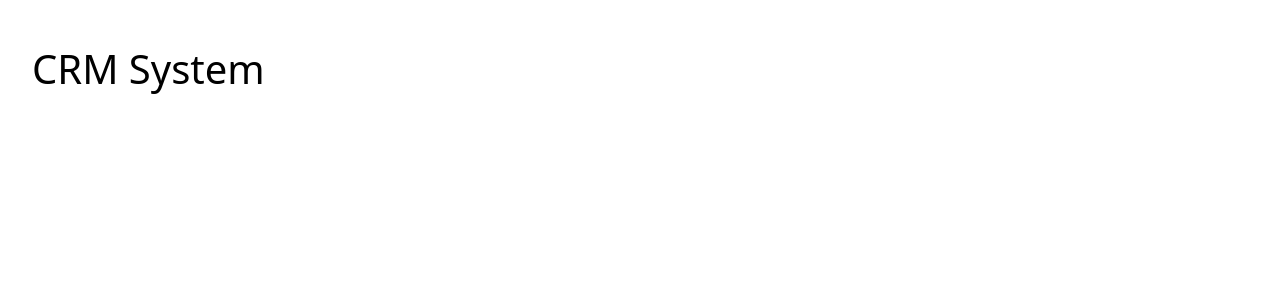
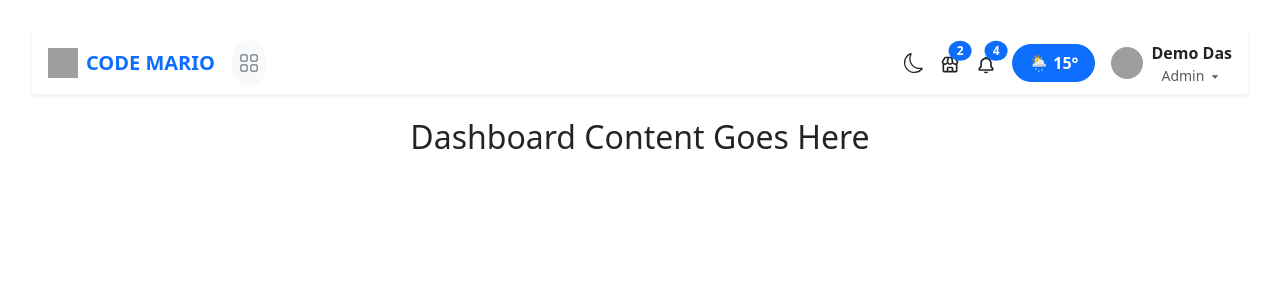
Before and after one commit to Anilpolai/CRM-System, a React (Vite) app: page / in a window 1280 px wide. Shown: the top 300 px of the page. Built offline with nearby package versions, Linux system fonts and the light colour scheme; grey boxes are pictures that could not be loaded.

Commit message:
add the navbar and sidebar coding

```diff
--- a/src/App.jsx
+++ b/src/App.jsx
@@ -1,13 +1,14 @@
 import { useState } from 'react'
 import './App.css'
-import Navbar from './components/Navber/navbar'
-import Sidebar from './components/sidebar'
+import Layout from './components/Layout/Layout'
 function App() {
   const [count, setCount] = useState(0)
 
   return (
     <>
-      <Navbar />
+      <Layout>
+      <h2>Dashboard Content Goes Here</h2>
+    </Layout>
     </>
   )
 }
--- /dev/null
+++ b/src/components/Layout/Layout.jsx
@@ -0,0 +1,23 @@
+import React, { useState } from 'react';
+import Navbar from '../Navber/navbar';
+import Sidebar from '../sidebar';
+
+const Layout = ({ children }) => {
+  const [sidebarOpen, setSidebarOpen] = useState(false);
+
+  const toggleSidebar = () => {
+    setSidebarOpen(prev => !prev);
+  };
+
+  return (
+    <div>
+      <Navbar toggleSidebar={toggleSidebar} />
+      <Sidebar isOpen={sidebarOpen} />
+      <div className={`content-area ${sidebarOpen ? 'ms-240' : 'ms-0'} p-4`} style={{ marginLeft: sidebarOpen ? '240px' : '0', transition: 'margin 0.3s ease' }}>
+        {children}
+      </div>
+    </div>
+  );
+};
+
+export default Layout;
--- a/src/components/Navber/navbar.css
+++ b/src/components/Navber/navbar.css
@@ -0,0 +1,15 @@
+
+.bg-teal {
+  background-color: #319790;
+  color: white;
+}
+
+.text-teal {
+  color: #319790;
+}
+
+.badge {
+  font-size: 0.6rem;
+  height: 18px;
+  line-height: 1;
+}
--- a/src/components/Navber/navbar.jsx
+++ b/src/components/Navber/navbar.jsx
@@ -1,15 +1,75 @@
-import React from 'react'
-import './navbar.css'
-const navbar = () => {
+import React from 'react';
+import { Navbar, Button } from 'react-bootstrap';
+import { BiStore, BiBell } from 'react-icons/bi';
+import { BsMoon } from 'react-icons/bs';
+import { IoMdArrowDropdown } from 'react-icons/io';
+
+const CustomNavbar = ({ toggleSidebar }) => {
   return (
-    <>
-        <nav className="navbar">
-            <div className="navbar-brand">
-                <h1>CRM System</h1>
-            </div>
-            </nav>
-    </>
-  )
-}
+    <Navbar expand="lg" className="bg-white py-2 shadow-sm px-3 justify-content-between">
+      {/* Left: Logo and Grid Icon */}
+      <div className="d-flex align-items-center gap-3">
+        {/* Logo */}
+        <div className="d-flex align-items-center gap-2">
+          <img src="/logo.png" alt="logo" width="30" height="30" />
+          <span className="fw-bold fs-5 text-uppercase text-primary">Code Mario</span>
+        </div>
 
-export default navbar
+        {/* Grid Icon to toggle sidebar */}
+        <div
+          className="bg-light rounded-circle p-2"
+          style={{ cursor: 'pointer' }}
+          onClick={toggleSidebar}
+        >
+          <i className="bi bi-grid fs-5 text-secondary"></i>
+        </div>
+      </div>
+
+      {/* Right: Icons and Profile */}
+      <div className="d-flex align-items-center gap-3">
+        {/* Theme Switch */}
+        <BsMoon className="fs-5" />
+
+        {/* Store Icon with badge */}
+        <div className="position-relative">
+          <BiStore className="fs-5" />
+          <span className="badge bg-primary rounded-circle position-absolute top-0 start-100 translate-middle px-2">
+            2
+          </span>
+        </div>
+
+        {/* Bell Icon with badge */}
+        <div className="position-relative">
+          <BiBell className="fs-5" />
+          <span className="badge bg-primary rounded-circle position-absolute top-0 start-100 translate-middle px-2">
+            4
+          </span>
+        </div>
+
+        {/* Weather Button */}
+        <Button variant="primary" className="rounded-pill px-3 fw-bold">
+          🌦 15°
+        </Button>
+
+        {/* User Info */}
+        <div className="d-flex align-items-center gap-2">
+          <img
+            src="https://cdn-icons-png.flaticon.com/512/2202/2202112.png"
+            alt="user"
+            width="32"
+            height="32"
+            className="rounded-circle"
+          />
+          <div className="d-flex flex-column">
+            <span className="fw-semibold">Demo Das</span>
+            <small className="text-muted">
+              Admin <IoMdArrowDropdown />
+            </small>
+          </div>
+        </div>
+      </div>
+    </Navbar>
+  );
+};
+
+export default CustomNavbar;
--- a/src/components/sidebar.css
+++ b/src/components/sidebar.css
@@ -0,0 +1,26 @@
+/* Sidebar.css */
+.sidebar {
+  width: 240px;
+  height: 100vh;
+  background-color: #348c87;
+  color: white;
+  position: fixed;
+  left: 0;
+  top: 64px;
+  transition: transform 0.3s ease;
+  z-index: 999;
+}
+.sidebar.closed {
+  transform: translateX(-100%);
+}
+.sidebar ul li {
+  padding: 15px;
+  display: flex;
+  align-items: center;
+  gap: 10px;
+  cursor: pointer;
+}
+.sidebar ul li:hover {
+  background-color: rgba(255, 255, 255, 0.1);
+  border-radius: 8px;
+}
--- a/src/components/sidebar.jsx
+++ b/src/components/sidebar.jsx
@@ -1,9 +1,19 @@
-import React from 'react'
-import './sidebar.css'
-const sidebar = () => {
+// Sidebar.jsx
+import React from 'react';
+import { BiHomeAlt, BiUser, BiChat, BiCog } from 'react-icons/bi';
+import './Sidebar.css';
+
+const Sidebar = ({ isOpen }) => {
   return (
-    <div>sidebar</div>
-  )
-}
+    <div className={`sidebar ${isOpen ? 'open' : 'closed'}`}>
+      <ul className="list-unstyled p-3">
+        <li><BiHomeAlt /> <span>Home</span></li>
+        <li><BiUser /> <span>Users</span></li>
+        <li><BiChat /> <span>Messages</span></li>
+        <li><BiCog /> <span>Settings</span></li>
+      </ul>
+    </div>
+  );
+};
 
-export default sidebar
+export default Sidebar;
```
